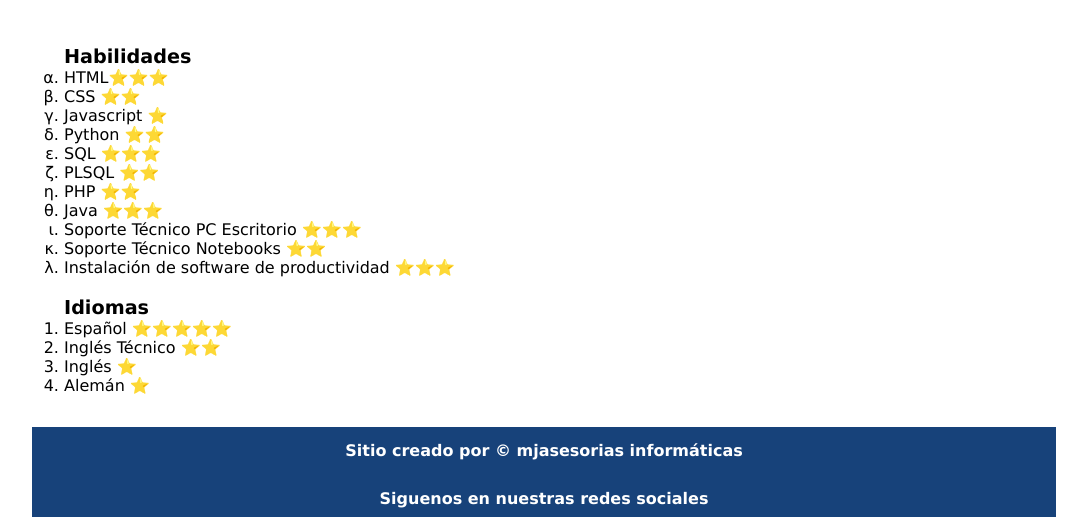
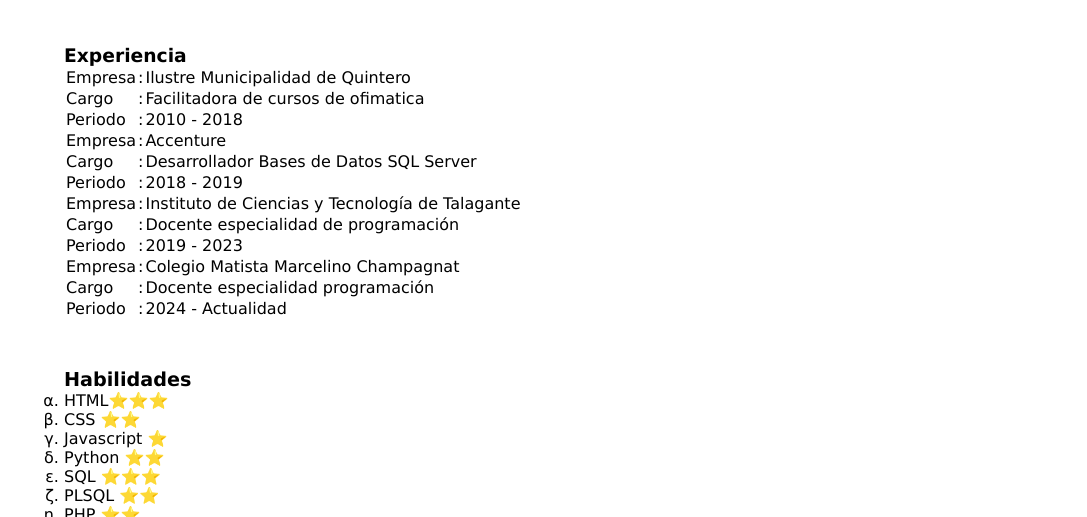
Before and after one commit to cwts007/macalister0109, a plain HTML site: page index.html in a window 1280 px wide. Shown: the part 1214-1731 px from the top of the page, without its empty margins (96-1183 px from the left). Drawn offline with Linux system fonts and the light colour scheme.

Commit message:
segundo committ

```diff
--- a/assets/css/styles.css
+++ b/assets/css/styles.css
@@ -135,7 +135,7 @@ footer a{
     padding: 1em;
     text-align: justify;
 }
-.datos{
+.datos, .edu, .hab, .exp{
   margin: 1em;
   padding: 1em;
 }
@@ -207,6 +207,9 @@ footer a{
     text-align: justify;
 }
 
+ol li .flag{
+    width: 20px;
+}
 
 /* 1200px / 16px = 75em */
 @media (max-width: 75em) {
--- a/index.html
+++ b/index.html
@@ -27,7 +27,7 @@
     </section>
     <section class="resumen">
         <h3>Resumen</h3>
-        <p id="quien">Ingeniero Informático y Profesor de estado en educación técnico profesional de la especialidad Programación</p>
+        <p id="quien">Ingeniero Informático y Profesor de estado en educación técnico profesional de la especialidad Programación.</p>
         <p>Con experiencia en el área de desarrollo de software, bases de datos, docencia y soporte técnico computacional.</p>
 
     </section>
@@ -106,6 +106,72 @@
             </tr>
         </table>
     </section>
+    <section class="exp">
+        <h3>Experiencia</h3>
+       <table>
+        <tr>
+            <td>Empresa</td>
+            <td> : </td>
+            <td>Ilustre Municipalidad de Quintero</td>
+        </tr>
+        <tr>
+            <td>Cargo</td>
+            <td> : </td>
+            <td>Facilitadora de cursos de ofimatica</td>
+        </tr>
+        <tr>
+            <td>Periodo</td>
+            <td> : </td>
+            <td>2010 - 2018</td>
+        </tr>
+        <tr>
+            <td>Empresa</td>
+            <td> : </td>
+            <td>Accenture</td>
+        </tr>
+        <tr>
+            <td>Cargo</td>
+            <td> : </td>
+            <td>Desarrollador Bases de Datos SQL Server</td>
+        </tr>
+        <tr>
+            <td>Periodo</td>
+            <td> : </td>
+            <td>2018 - 2019</td>
+        </tr>
+        <tr>
+            <td>Empresa</td>
+            <td> : </td>
+            <td>Instituto de Ciencias y Tecnología de Talagante</td>
+        </tr>
+        <tr>
+            <td>Cargo</td>
+            <td> : </td>
+            <td>Docente especialidad de programación</td>
+        </tr>
+        <tr>
+            <td>Periodo</td>
+            <td> : </td>
+            <td>2019 - 2023</td>
+        </tr>
+        <tr>
+            <td>Empresa</td>
+            <td> : </td>
+            <td>Colegio Matista Marcelino Champagnat</td>
+        </tr>
+        <tr>
+            <td>Cargo</td>
+            <td> : </td>
+            <td>Docente especialidad programación</td>
+        </tr>
+        <tr>
+            <td>Periodo</td>
+            <td> : </td>
+            <td>2024 - Actualidad</td>
+        </tr>
+       </table>
+
+    </section>
     <section class="hab">
         <h3>Habilidades</h3>
     <ul>
@@ -124,10 +190,10 @@
     <br>
     <h3>Idiomas</h3>
     <ol>
-        <li>Español ⭐⭐⭐⭐⭐</li>
-        <li>Inglés Técnico ⭐⭐</li>
-        <li>Inglés ⭐</li>
-        <li>Alemán ⭐</li>
+        <li><img class="flag" src="./assets/img/espana.png" alt=""> Español ⭐⭐⭐⭐⭐</li>
+        <li><img class="flag" src="./assets/img/estados-unidos.png" alt=""> Inglés Técnico ⭐⭐</li>
+        <li><img class="flag" src="./assets/img/estados-unidos.png" alt=""> Inglés ⭐</li>
+        <li><img class="flag" src="./assets/img/alemania.png" alt=""> Alemán ⭐</li>
     </ol>
     </section>
 </main>
```
Also changed, not shown: assets/img/alemania.png (added), assets/img/espana.png (added), assets/img/estados-unidos.png (added).
